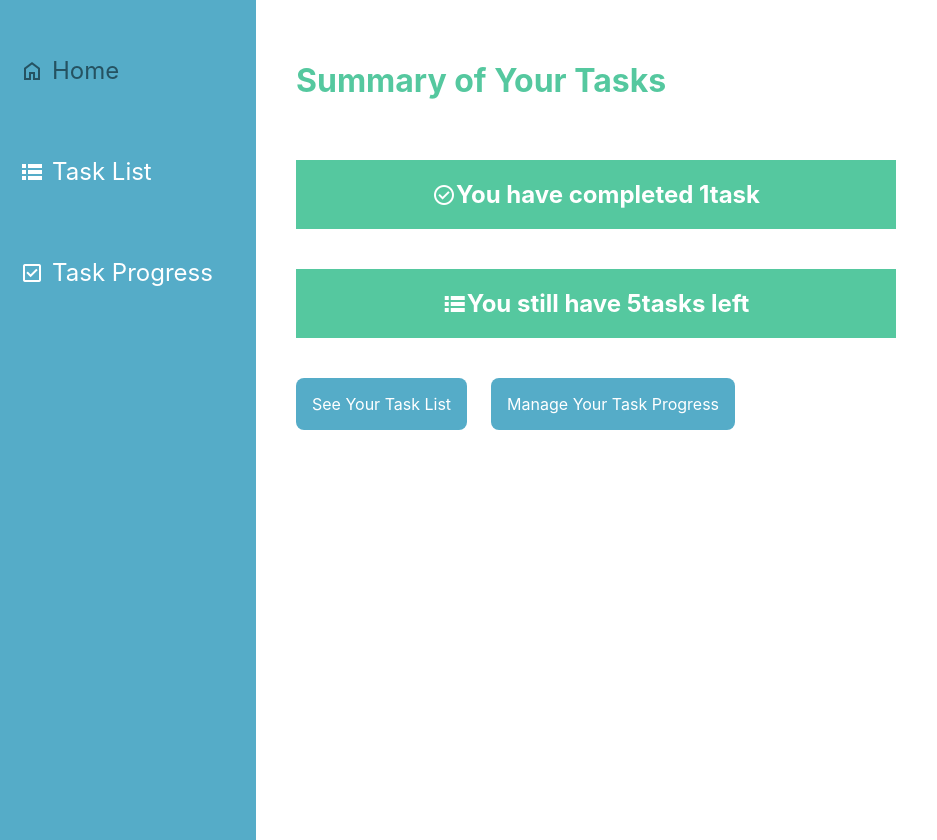
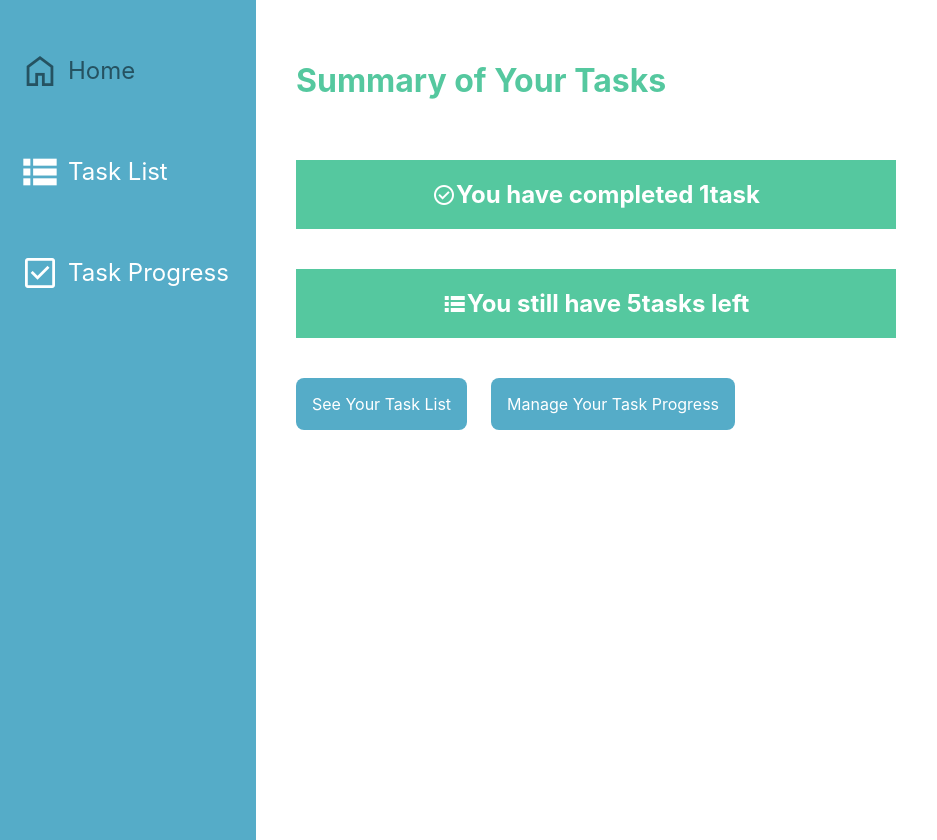
Before and after one commit to AryTokSep/Kanban-Project, a React (Vite) app: page / in a window 1280 px wide. Shown: the whole page, without its empty margins (0-937 px from the left). Built offline with nearby package versions, Linux system fonts and the light colour scheme.

Commit message:
develop filter edit terus

```diff
--- a/src/components/SideMenu.tsx
+++ b/src/components/SideMenu.tsx
@@ -9,21 +9,21 @@ const SideMenu = (): JSX.Element => {
         to="/"
         style={({ isActive }) => (isActive ? styles.activeLink : styles.link)}
       >
-        <span className="material-symbols-outlined">home</span>
+        <span className="material-symbols-outlined" style={styles.icon}>home</span>
         <p style={styles.text}>Home</p>
       </NavLink>
       <NavLink
         to="/task-list"
         style={({ isActive }) => (isActive ? styles.activeLink : styles.link)}
       >
-        <span className="material-symbols-outlined">lists</span>
+        <span className="material-symbols-outlined" style={styles.icon}>lists</span>
         <p style={styles.text}>Task List</p>
       </NavLink>
       <NavLink
         to="/task-progress"
         style={({ isActive }) => (isActive ? styles.activeLink : styles.link)}
       >
-        <span className="material-symbols-outlined">check_box</span>
+        <span className="material-symbols-outlined" style={styles.icon}>check_box</span>
         <p style={styles.text}>Task Progress</p>
       </NavLink>
     </div>
--- a/src/features/tasks/components/shared/TaskFilter.tsx
+++ b/src/features/tasks/components/shared/TaskFilter.tsx
@@ -1,6 +1,6 @@
 import type { Dispatch, SetStateAction } from "react";
 import type { CSSProperties } from '../../../../types'
-import { TASK_PROGRESS_ID } from "../../../../constants/app";
+import { TASK_PROGRESS_ID } from "../../../../constants/app"
 
 interface TaskFilterProps {
     setIsFilterOpen : Dispatch<SetStateAction<boolean>>
```
